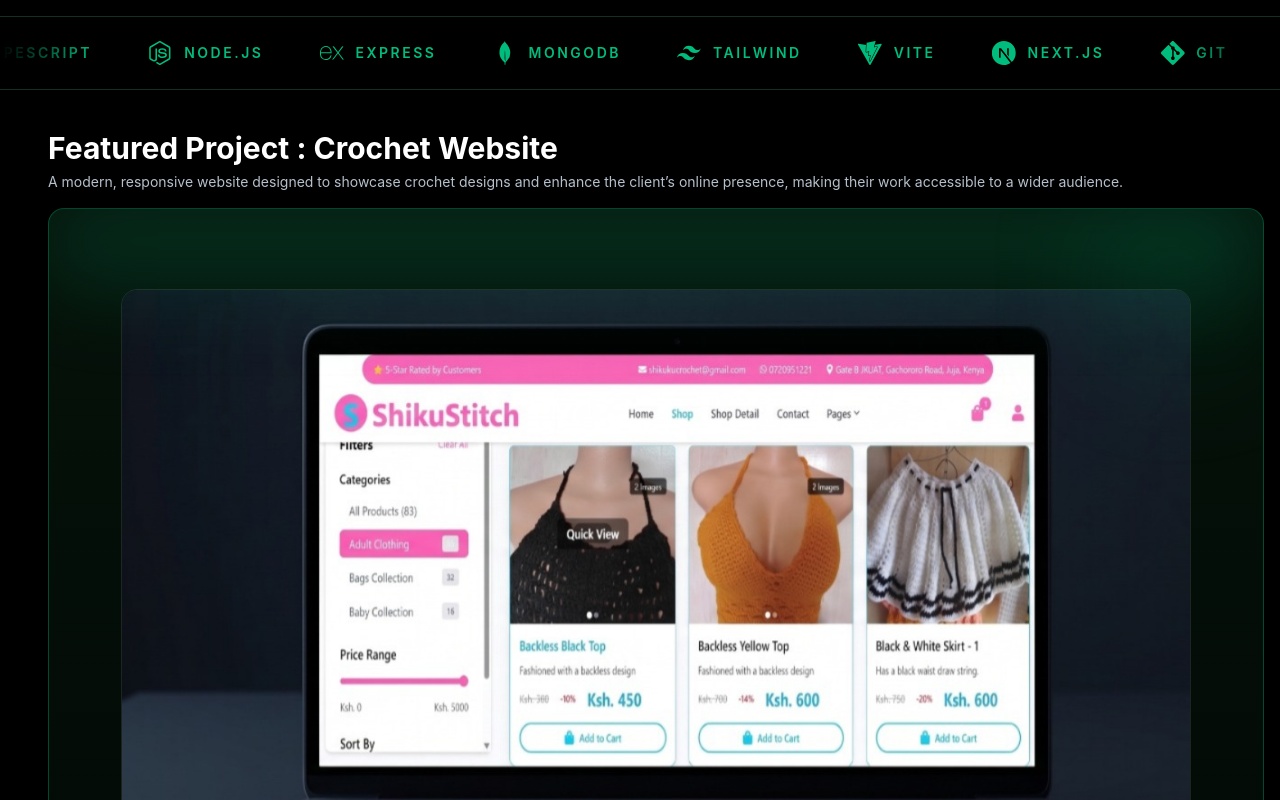
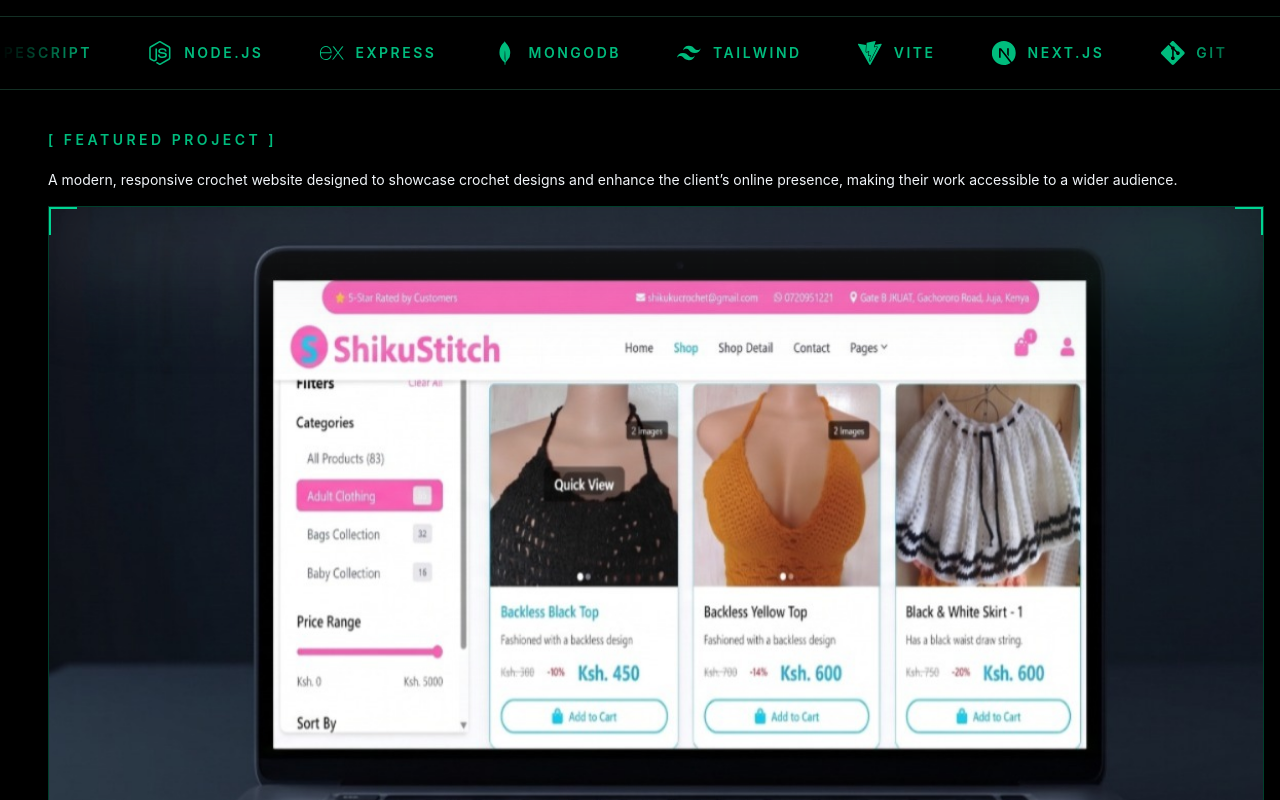
Before and after one commit to Winney360/Winfred-Nkatha-Portfolio, a React (Vite) app in the folder client/: page / in a window 1280 px wide. Shown: the part 1080-1880 px from the top of the page. Built offline with nearby package versions, Linux system fonts and the light colour scheme; no server answers.

Commit message:
style(FeaturedProject): update heading and paragraph styles for improved readability and layout

```diff
--- a/client/src/sections/FeaturedProject.jsx
+++ b/client/src/sections/FeaturedProject.jsx
@@ -6,8 +6,8 @@ const FeaturedProject = () => {
   return (
     <section className="relative z-10 mt-0 mb-0 w-full bg-black px-4 pb-12 pt-10 md:px-8 min-[768px]:max-[1199px]:pb-12 min-[768px]:max-[1199px]:pt-8 min-[1200px]:max-[1399px]:min-h-[70vh] min-[1200px]:max-[1399px]:pb-14 min-[1200px]:max-[1399px]:pt-10 min-[1400px]:min-h-screen min-[1400px]:pb-28 min-[1400px]:pt-14">
       <div className="mx-auto mb-4 mt-0 w-full max-w-7xl md:ml-4 md:mr-0">
-        <h2 className="text-white text-2xl md:text-3xl font-bold leading-tight ">Featured Project : Crochet Website</h2>
-        <p className="text-slate-300/90 text-sm mt-1 ">A modern, responsive website designed to showcase crochet designs and enhance the client’s online presence, making their work accessible to a wider audience.</p>
+        <h2 className="text-xs font-semibold uppercase tracking-[0.25em] text-emerald-500 md:text-sm">[ FEATURED PROJECT ]</h2>
+        <p className="text-slate-100 text-sm mt-4 md:mt-5">A modern, responsive crochet website designed to showcase crochet designs and enhance the client’s online presence, making their work accessible to a wider audience.</p>
       </div>
 
       <motion.div
@@ -15,20 +15,20 @@ const FeaturedProject = () => {
         whileInView={{ opacity: 1, y: 0 }}
         viewport={{ once: true, amount: 0.6 }}
         transition={{ duration: 0.9, ease: "easeOut" }}
-        className="relative mx-auto w-full max-w-7xl rounded-2xl overflow-hidden border border-emerald-400/30 bg-linear-to-b from-[#06120a] to-[#020805] shadow-2xl md:ml-4"
+        className="relative mx-auto w-full max-w-7xl overflow-hidden border border-emerald-400/30 bg-black shadow-2xl md:ml-4"
       >
-        <div className="pointer-events-none absolute inset-x-0 top-0 h-28 bg-linear-to-b from-emerald-400/25 via-emerald-400/10 to-transparent blur-2xl" />
+        <span aria-hidden="true" className="pointer-events-none absolute left-0 top-0 z-20 h-5 w-5 border-l-2 border-t-2 border-emerald-400 md:h-7 md:w-7" />
+        <span aria-hidden="true" className="pointer-events-none absolute right-0 top-0 z-20 h-5 w-5 border-r-2 border-t-2 border-emerald-400 md:h-7 md:w-7" />
+        <span aria-hidden="true" className="pointer-events-none absolute bottom-0 left-0 z-20 h-5 w-5 border-b-2 border-l-2 border-emerald-400 md:h-7 md:w-7" />
+        <span aria-hidden="true" className="pointer-events-none absolute bottom-0 right-0 z-20 h-5 w-5 border-b-2 border-r-2 border-emerald-400 md:h-7 md:w-7" />
+        <div className="pointer-events-none absolute inset-x-0 top-0 h-28 bg-linear-to-b from-gray-400/25 via-gray-400/10 to-transparent blur-2xl" />
         <div className="pointer-events-none absolute right-8 top-4 h-28 w-28 rounded-full bg-emerald-400/20 blur-[70px]" />
-        <div className="pt-6 md:pt-10 ">
-          <div className="px-4 md:px-8">
-            <div className="rounded-t-2xl rounded-b-none overflow-hidden border border-white/10 mb-0 mt-6 md:ml-10 md:mr-10 md:mt-10">
-              <img
-                src={featuredImg}
-                alt="Project dashboard preview"
-                className="w-full h-auto object-contain"
-              />
-            </div>
-          </div>
+        <div>
+          <img
+            src={featuredImg}
+            alt="Project dashboard preview"
+            className="block w-full h-auto"
+          />
           <div className="grid grid-cols-1 md:grid-cols-3 w-full border-t border-white/20 bg-black/25 md:divide-x md:divide-white/20">
             <div className="p-4 md:p-5">
             <h3 className="text-white text-xs md:text-sm font-bold uppercase tracking-wide">The Problem</h3>
```
